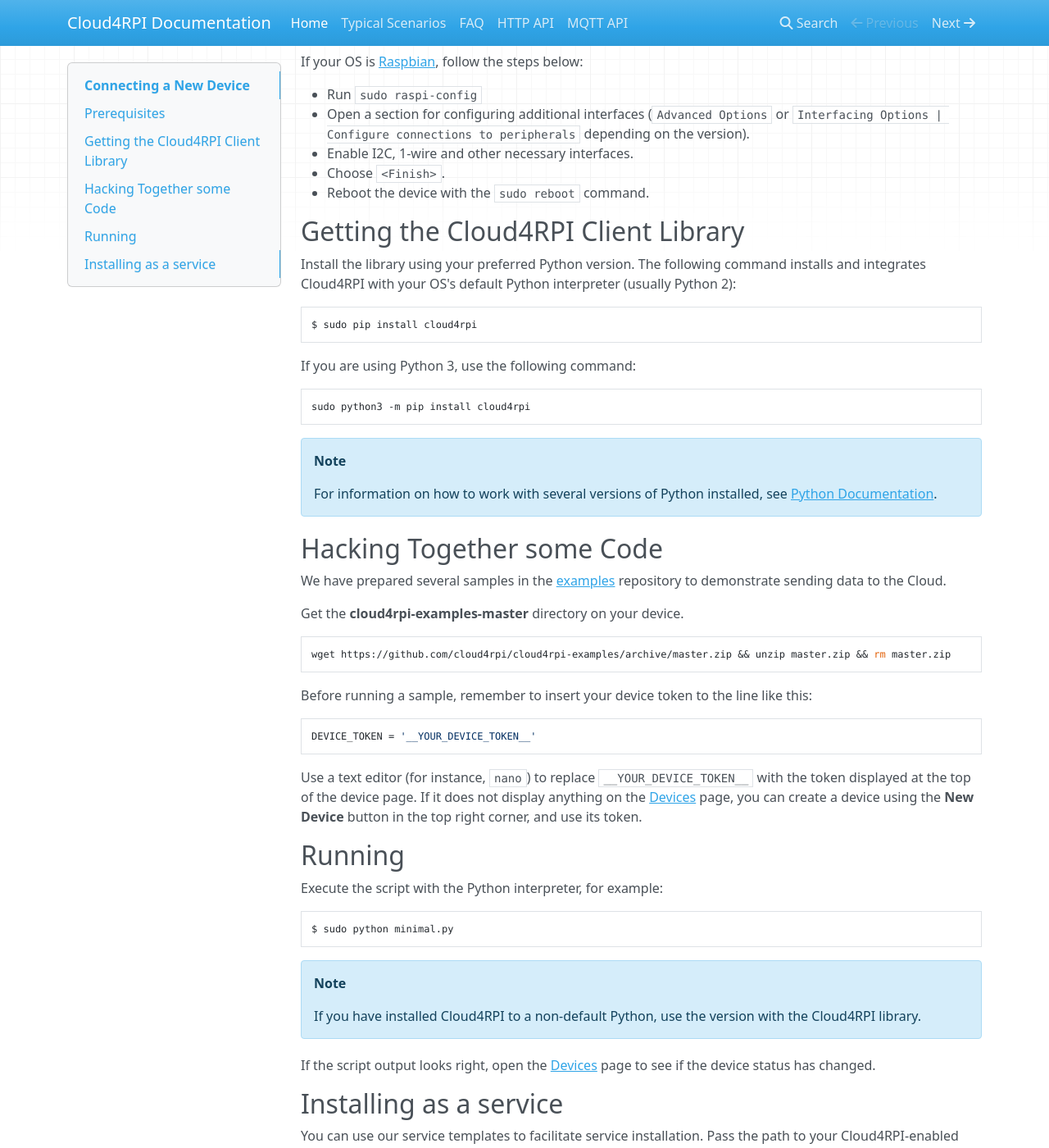
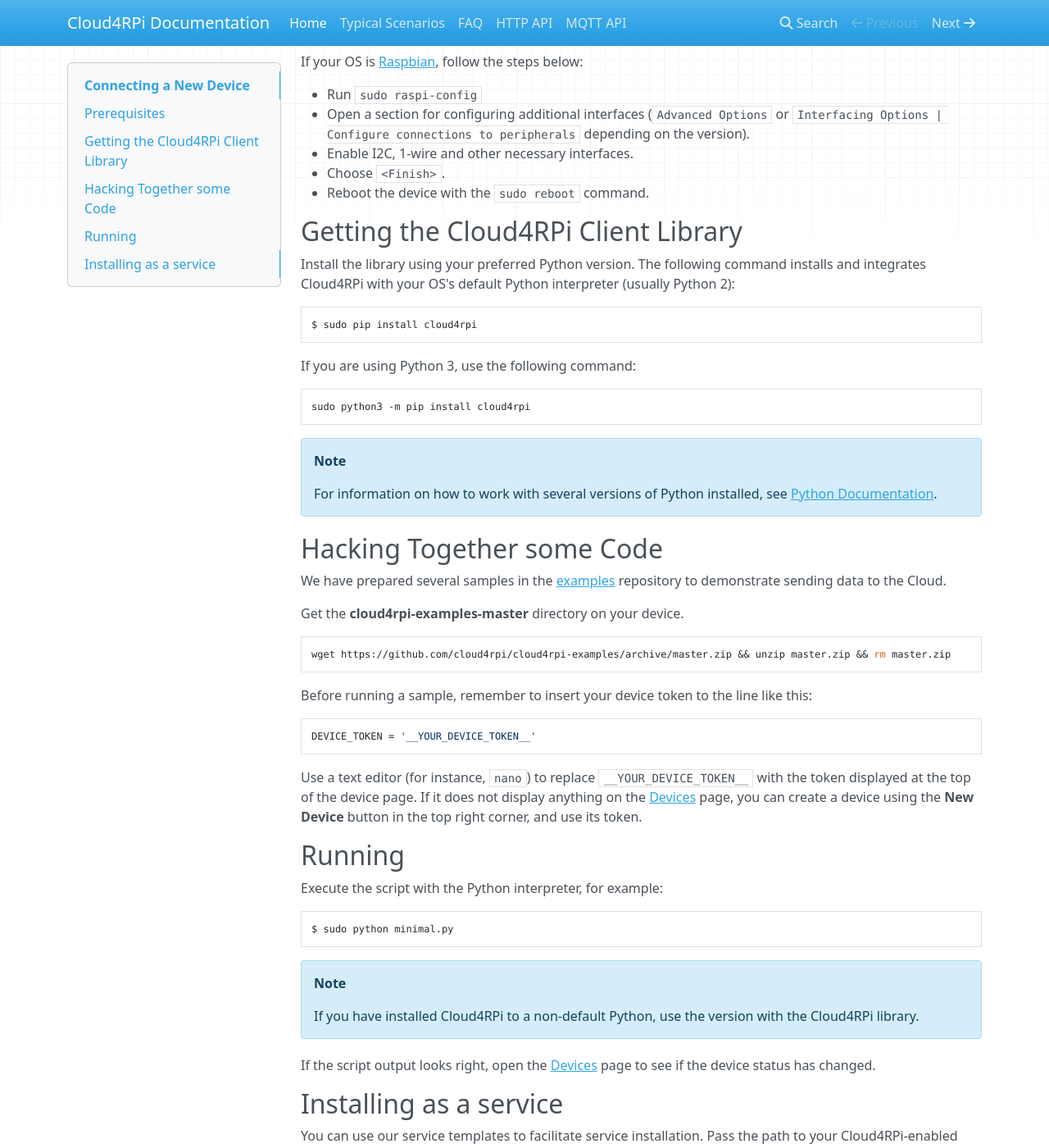
Before and after one commit to cloud4rpi/docs, an MkDocs documentation site: the page built from docs/index.md, in a window 1280 px wide and 1400 px high, scrolled down 555 px. Shown: the whole window at 82% size. Built offline with MkDocs 1.6.1, drawn with Linux system fonts in a browser that asks for light colours; nearby versions of some CDN libraries; old or Windows-style settings are respelled for this version of MkDocs; some of the changed text lies outside the part shown.

````diff
--- a/docs/index.md
+++ b/docs/index.md
@@ -1,6 +1,6 @@
 # Connecting a New Device
 
-Follow the instructions below to connect your device to the [Cloud4RPI](https://cloud4rpi.io) control panel.
+Follow the instructions below to connect your device to the [Cloud4RPi](https://cloud4rpi.io) control panel.
 
 ## Prerequisites
 
@@ -32,9 +32,9 @@ If your OS is [Raspbian](https://www.raspberrypi.org/downloads/raspbian/), follo
 - Reboot the device with the `sudo reboot` command.
 
 
-## Getting the Cloud4RPI Client Library
+## Getting the Cloud4RPi Client Library
 
-Install the library using your preferred Python version. The following command installs and integrates Cloud4RPI with your OS's default Python interpreter (usually Python 2):
+Install the library using your preferred Python version. The following command installs and integrates Cloud4RPi with your OS's default Python interpreter (usually Python 2):
 
 ``` bash
 $ sudo pip install cloud4rpi
@@ -77,14 +77,14 @@ $ sudo python minimal.py
 ```
 
 !!! Note
-    If you have installed Cloud4RPI to a non-default Python, use the version with the Cloud4RPI library.
+    If you have installed Cloud4RPi to a non-default Python, use the version with the Cloud4RPi library.
 
 If the script output looks right, open the [Devices](https://cloud4rpi.io/devices) page to see if the device status has changed.
 
 
 ## Installing as a service
 
-You can use our service templates to facilitate service installation. Pass the path to your Cloud4RPI-enabled Python script to the [service_install.sh](https://github.com/cloud4rpi/cloud4rpi/blob/master/service_install.sh) script as a parameter.
+You can use our service templates to facilitate service installation. Pass the path to your Cloud4RPi-enabled Python script to the [service_install.sh](https://github.com/cloud4rpi/cloud4rpi/blob/master/service_install.sh) script as a parameter.
 
 You can use the piped script technique to do this in a single line.
 
--- a/mkdocs.yml
+++ b/mkdocs.yml
@@ -1,4 +1,4 @@
-site_name: Cloud4RPI Documentation
+site_name: Cloud4RPi Documentation
 
 pages:
 - Home: index.md
````
Also changed, not shown: README.md (+2 -2 lines), docs/faq.md (+1 -1 lines), docs/http_api.md (+1 -1 lines).
